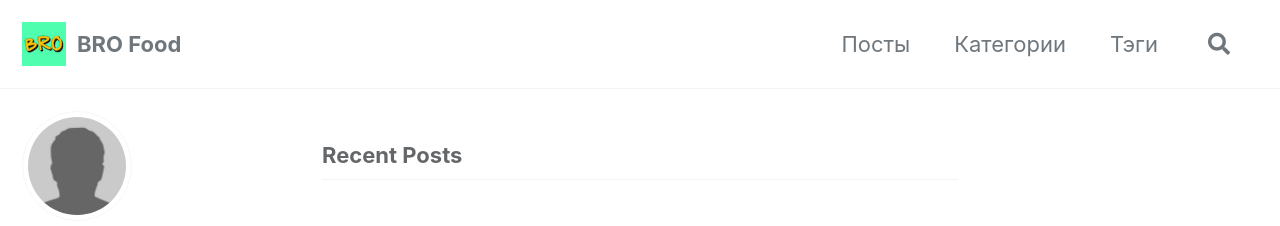
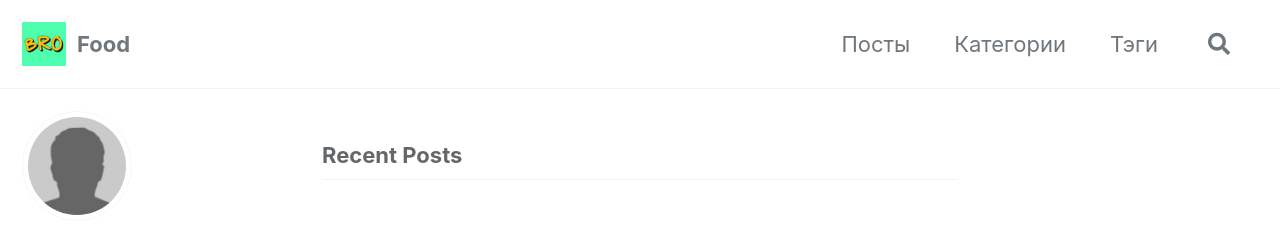
Before and after one commit to iLimberg/bro_food, a Jekyll site: the page built from index.html, in a window 1280 px wide and 900 px high. Shown: the top 226 px of the window. Built offline with Jekyll 4.4.1, drawn with Linux system fonts in a browser that asks for light colours; cached includes are drawn as plain includes; the list of posts is cut into pages by our own code.

Commit message:
change name

```diff
--- a/_config.yml
+++ b/_config.yml
@@ -58,7 +58,7 @@ plugins:
 
 # Logo & text
 logo: "assets/images/logo.png"
-masthead_title: "BRO Food"
+masthead_title: "Food"
 
 author:
   name   : "Илья Лимберг"
```
